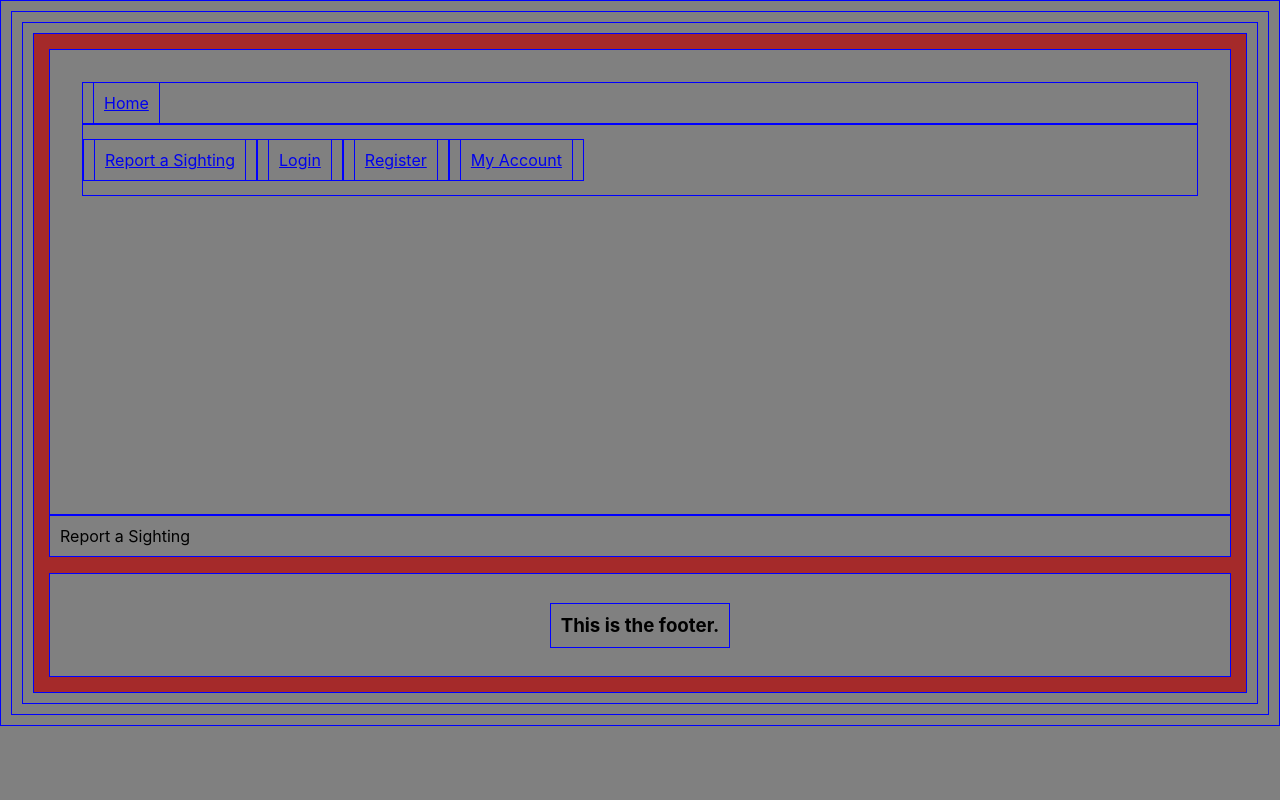
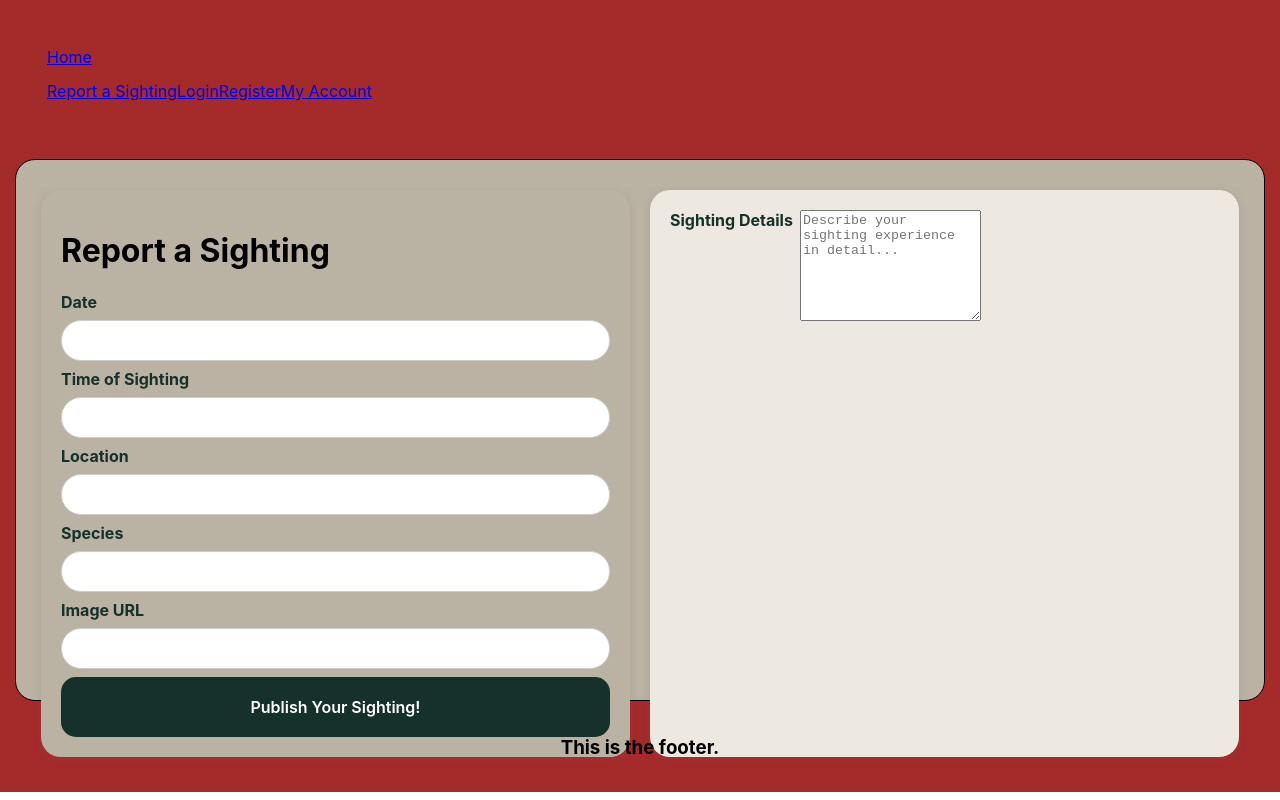
Before and after one commit to johncapovani/Squatch-Watch, a React (Create React App) app in the folder frontend/: page /report in a window 1280 px wide. Built offline with nearby package versions, Linux system fonts and the light colour scheme.

Commit message:
CSS added to Report a Sighting form.

```diff
--- a/frontend/src/App.css
+++ b/frontend/src/App.css
@@ -1,8 +1,8 @@
-* {
+/* * :not(.reportSightingContainer, .reportSightingItem ){
     background-color: grey;
     border: 1px solid blue;
     padding: 10px;
-}
+} */
 
 .container {
     padding: 15px;
@@ -10,7 +10,7 @@
 }
 
 .header {
-    height: 25em;
+    height: 10VH;
     padding: 2em;
 }
 
--- /dev/null
+++ b/frontend/src/pages/Create_Update_Sighting.css
@@ -0,0 +1,163 @@
+/* .reportSightingContainer {
+
+
+    background: #BAB3A3;
+    border: 1px solid black;
+    display: flex;
+    flex-direction: row;
+    justify-content: center;
+    align-content: space-between;
+    height: 65VH;
+    padding: 10px
+}
+
+.reportSightingItem {
+
+    margin: 10px;
+    padding: 20px;
+    flex: 1 1 0px;
+    background: #BAB3A3;
+    box-shadow: rgba(99, 99, 99, 0.2) 0px 2px 8px 0px;
+    border-radius: 20px;
+    flex-wrap: wrap;
+
+}
+
+.reportSightingItem input[type=text] {
+    width: 100%;
+    padding: 12px 20px;
+    margin: 8px 0;
+    display: inline-block;
+    border: 1px solid #ccc;
+    border-radius: 20px;
+    box-sizing: border-box;
+    background: white;
+}
+
+.reportHeader {
+    display: flex;
+    flex-direction: row;
+    flex-wrap: nowrap;
+    align-content: center;
+    justify-content: center;
+}
+
+.reportHeaderItem {
+    margin: 2px;
+    padding: 4px;
+
+    background-color: #BAB3A3;
+}
+
+.reportSightingItemDetails {
+
+    margin: 10px;
+    padding: 20px;
+    flex: 1 1 0px;
+    background: #EDE9E1;
+    box-shadow: rgba(99, 99, 99, 0.2) 0px 2px 8px 0px;
+    border-radius: 20px;
+}
+
+
+ */
+
+.reportSightingContainer {
+    background: #BAB3A3;
+    border: 1px solid black;
+    height: 65VH;
+    padding: 10px;
+    border-radius: 20px
+}
+
+.reportform-container {
+
+    display: flex;
+    flex-direction: row;
+    flex-wrap: wrap;
+    height: 60vh;
+    padding: 10px 5px;
+    box-sizing: border-box;
+
+}
+
+.reportform-container-item {
+    margin: 10px;
+    padding: 20px;
+    flex: 1 1 0px;
+    background: #BAB3A3;
+    box-shadow: rgba(99, 99, 99, 0.2) 0px 2px 8px 0px;
+    border-radius: 20px;
+}
+
+.reportform-container-item-details {
+    margin: 10px;
+    padding: 20px;
+    flex: 1 1 0px;
+    background: #EDE9E1;
+    box-shadow: rgba(99, 99, 99, 0.2) 0px 2px 8px 0px;
+    border-radius: 20px;
+}
+
+.reportform-container input[type=text] {
+    width: 100%;
+    padding: 12px 20px;
+    margin: 8px 0;
+    display: inline-block;
+    border: 1px solid #ccc;
+    border-radius: 20px;
+    box-sizing: border-box;
+    background: white;
+
+}
+
+/* Button Styling */
+
+.sightingButton {
+    appearance: none;
+    background-color: #16302B;
+    border: 2px solid #16302B;
+    border-radius: 15px;
+    box-sizing: border-box;
+    color: #FFFFFF;
+    cursor: pointer;
+    display: inline-block;
+    font-family: Roobert, -apple-system, BlinkMacSystemFont, "Segoe UI", Helvetica, Arial, sans-serif, "Apple Color Emoji", "Segoe UI Emoji", "Segoe UI Symbol";
+    font-size: 16px;
+    font-weight: 600;
+    line-height: normal;
+    margin: auto;
+    min-height: 60px;
+    outline: none;
+    padding: 16px 24px;
+    text-align: center;
+    text-decoration: none;
+    transition: all 300ms cubic-bezier(.23, 1, 0.32, 1);
+    user-select: none;
+    -webkit-user-select: none;
+    touch-action: manipulation;
+    width: 100%;
+    will-change: transform;
+
+}
+
+
+
+.sightingButton:hover {
+    box-shadow: rgba(0, 0, 0, 0.25) 0 8px 15px;
+    transform: translateY(-2px);
+}
+
+.sightingButton:active {
+    box-shadow: none;
+    transform: translateY(0);
+}
+
+label {
+
+    color: #16302B;
+    font-weight: bold;
+    width: 130px;
+    float: left;
+
+}
--- a/frontend/src/pages/Create_Update_Sighting.jsx
+++ b/frontend/src/pages/Create_Update_Sighting.jsx
@@ -1,8 +1,66 @@
 import React from 'react'
+import "./Create_Update_Sighting.css"
 
 function Create_Update_Sighting() {
+
+  const handleSubmit = (event) => {
+    event.preventDefault();
+  };
+
+
+
   return (
-    <div>Report a Sighting</div>
+
+    <>
+      <div className="reportSightingContainer">
+
+
+        <form className='reportform-container' onSubmit={handleSubmit}>
+
+          <div className='reportform-container-item'>
+            <h1>Report a Sighting</h1>
+            <div>
+              <label htmlFor="date">Date</label>
+              <input id="date" type="text" />
+            </div>
+            <div>
+              <label htmlFor="time">Time of Sighting</label>
+              <input id="time" type="text" />
+            </div>
+            <div>
+              <label htmlFor="location">Location</label>
+              <input id="location" type="text" />
+            </div>
+            <div>
+              <label htmlFor="species">Species</label>
+              <input id="species" type="text" />
+            </div>
+            <div>
+              <label htmlFor="image-url">Image URL</label>
+              <input id="image-url" type="text" />
+            </div>
+            <button className='sightingButton' type="submit">Publish Your Sighting!</button>
+          </div>
+
+          <div className='reportform-container-item-details'>
+            <div>
+              <label htmlFor="Sighting Details">Sighting Details</label>
+              <div className='detailarea' >
+                <textarea placeholder="Describe your sighting experience in detail..." rows="7"></textarea>
+              </div>
+            </div>
+          </div>
+
+
+
+        </form>
+
+
+
+
+      </div>
+    </>
+
   )
 }
 
```
Also changed, not shown: frontend/images/userimage.png (added).
